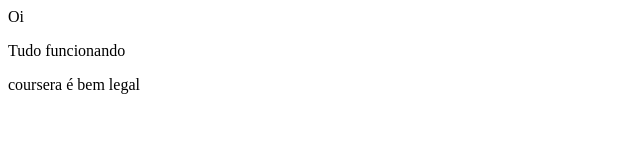
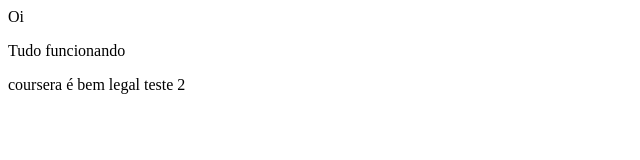
Before and after one commit to brunokubiack/coursera-test, a plain HTML site: page site/index.html in a window 1280 px wide. Shown: the full height of the page, 0-640 px from the left. Drawn offline with Linux system fonts and the light colour scheme.

Commit message:
colocando o coursera legal teste2

```diff
--- a/site/index.html
+++ b/site/index.html
@@ -20,6 +20,7 @@
 
         <p>Oi</p>
         <p>Tudo funcionando</p>
-        <p>coursera é bem legal</p>
+        <p>coursera é bem legal teste 2
+        </p>
     </body>
 </html>
```
